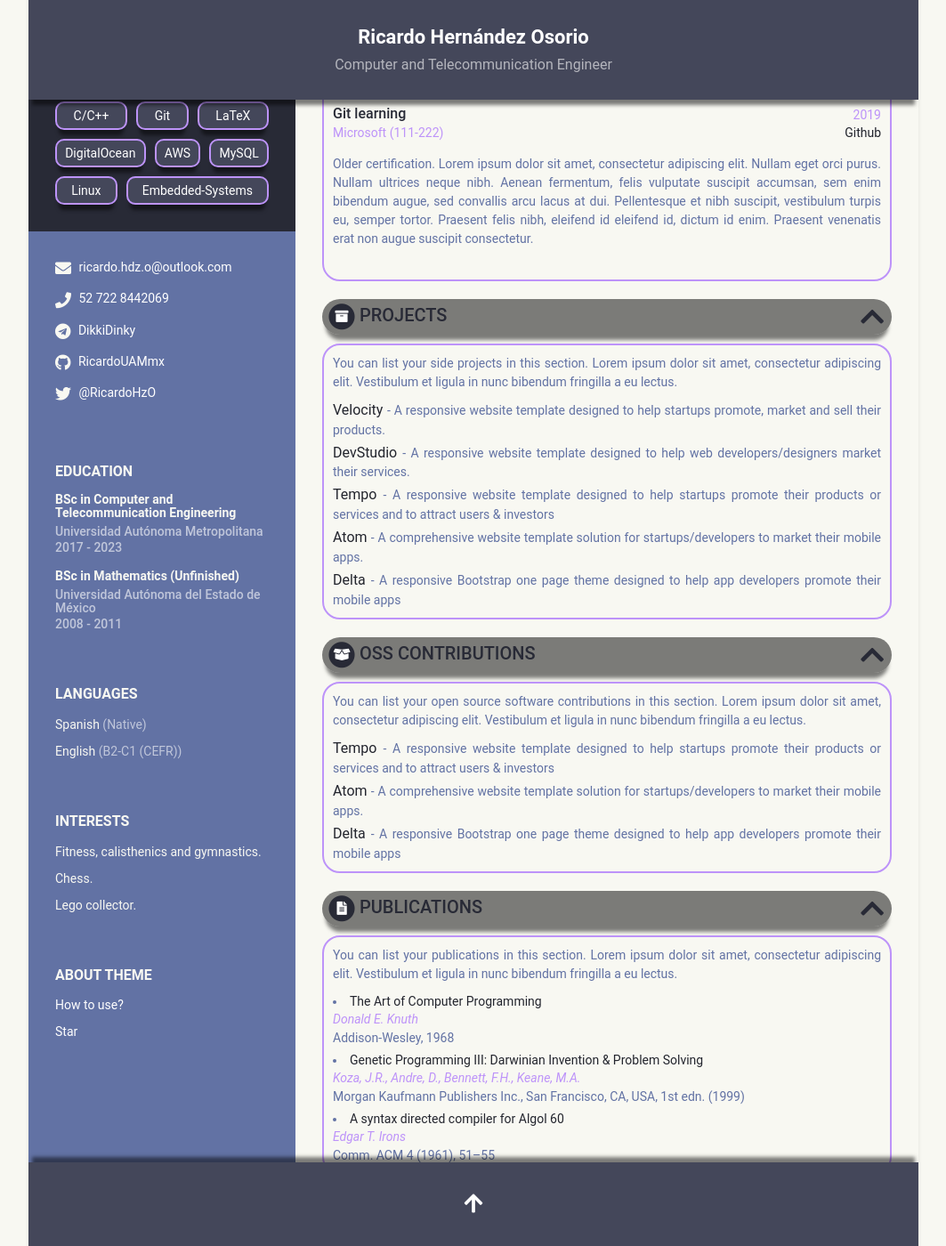
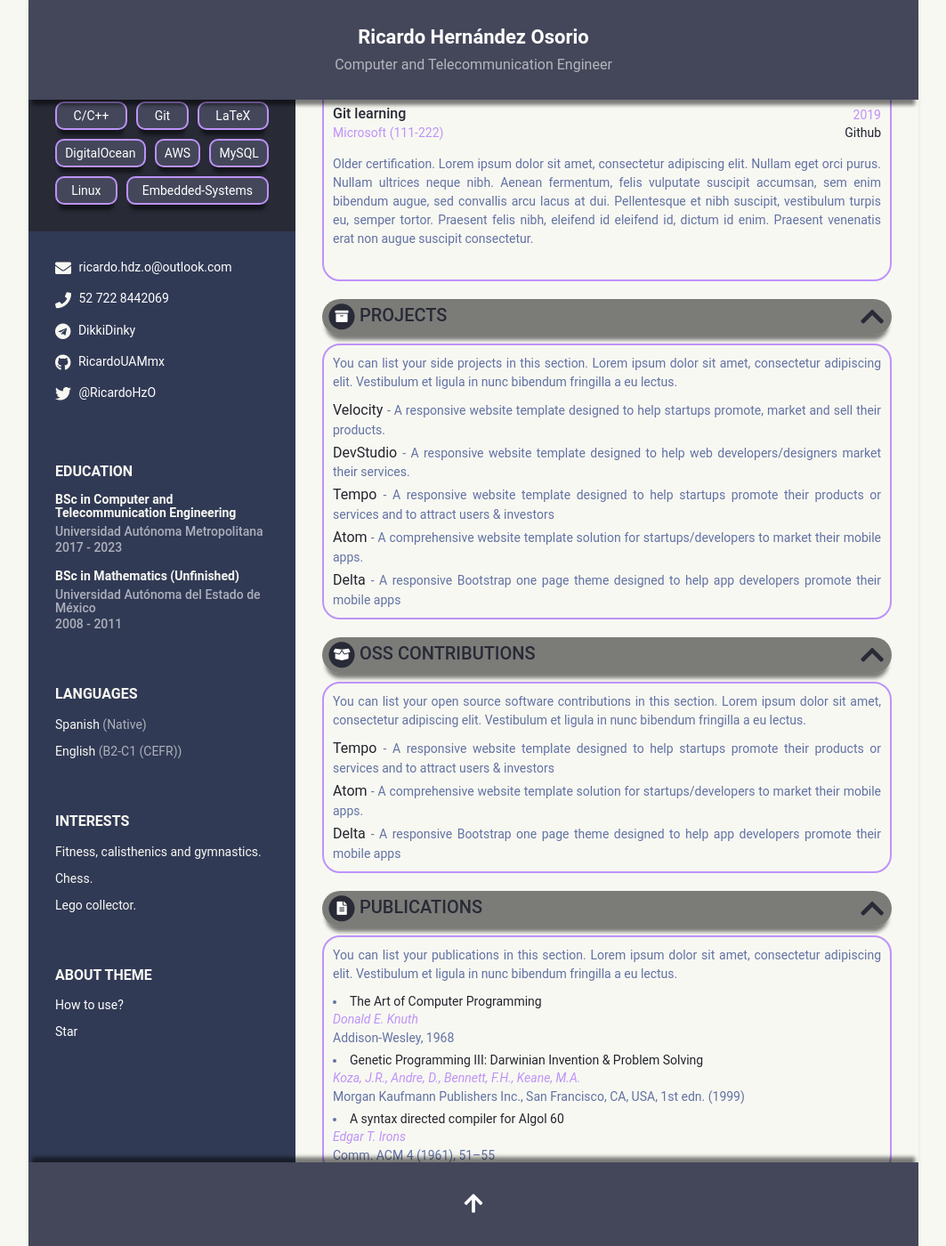
Before and after one commit to RicardoUAMmx/webcode, a Jekyll site: the page built from index.html, in a window 1280 px wide and 1400 px high, scrolled down 1400 px. Shown: the whole window at 89% size, without its empty margins (108-1171 px from the left). Built offline with Jekyll 4.4.1, drawn with Linux system fonts in a browser that asks for light colours.

Commit message:
experimental cv-theme

```diff
--- a/_sass/_base.scss
+++ b/_sass/_base.scss
@@ -46,7 +46,7 @@ p {
 .sidebar-wrapper {
   grid-column: span 3;
   order: $sidebar-order;
-  background: $text-color-secondary;
+  background: darken($text-color-secondary, 25%);
   color: $smoky-white;
   a {
     color: #fff;
```
